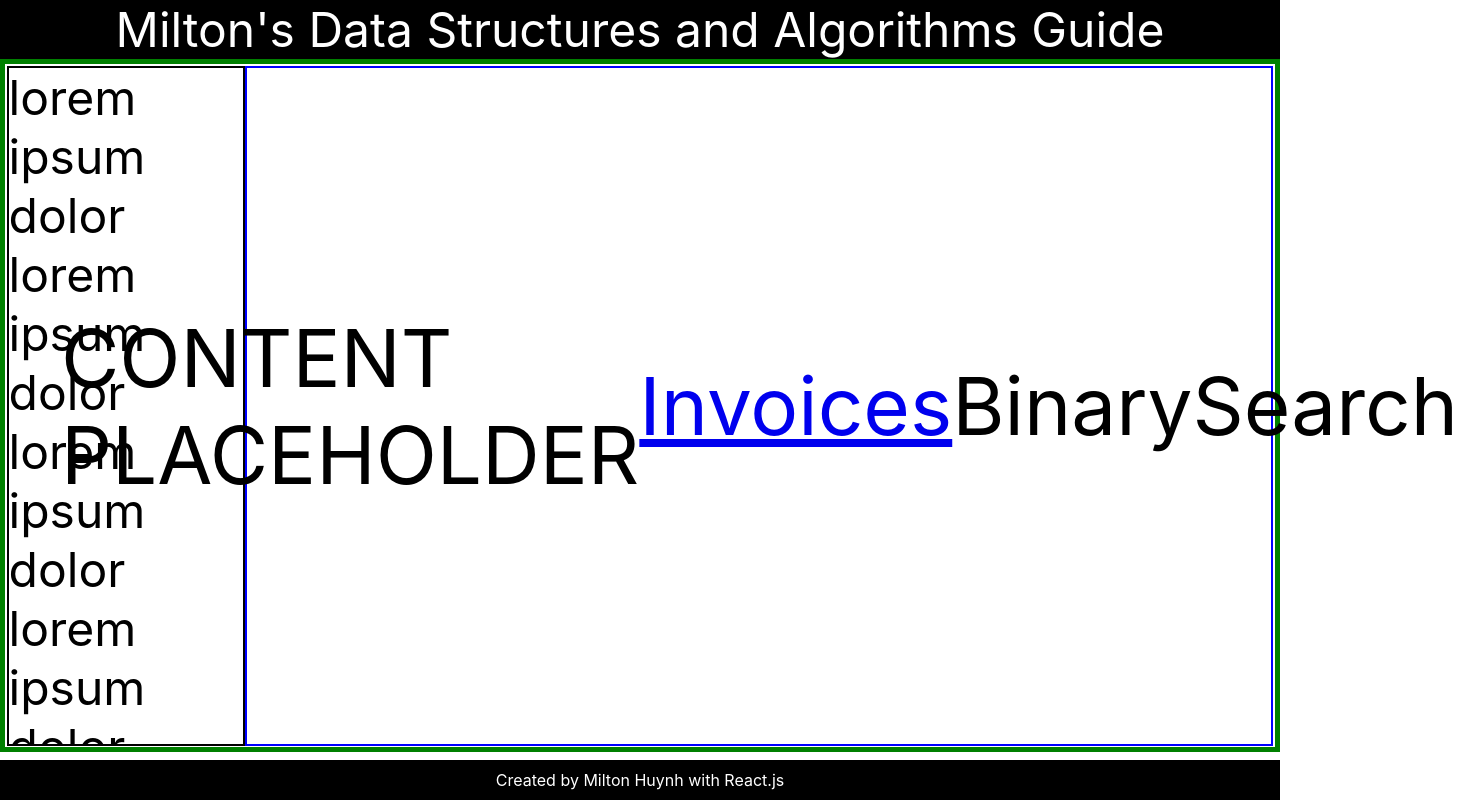
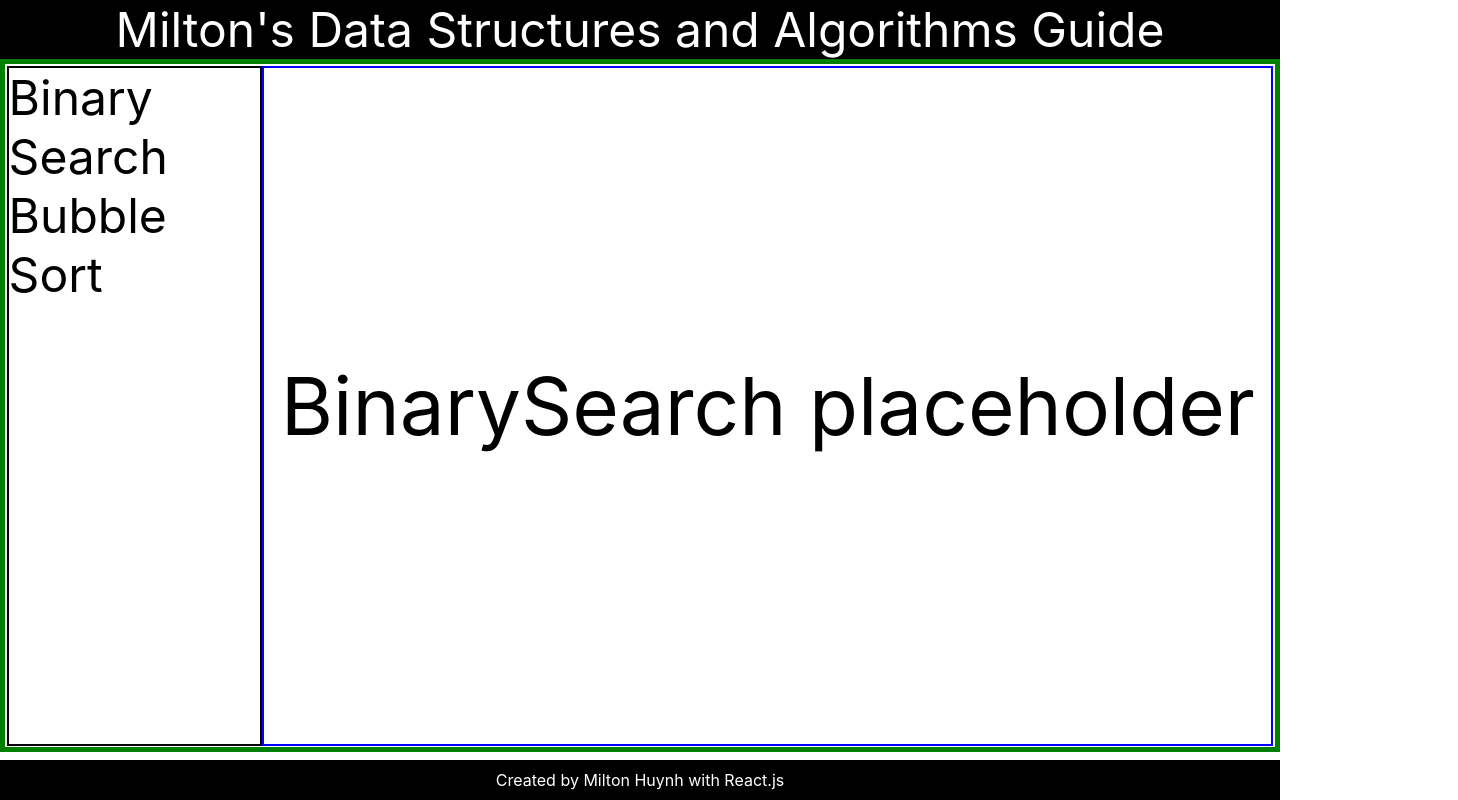
Before and after one commit to miltonhuynh/DSA-guide, a React (Create React App) app in the folder app/: page /DSA-guide/BinarySearch in a window 1280 px wide. Shown: the whole page, 1458 px wide, since content can reach past the window. Built offline with nearby package versions, Linux system fonts and the light colour scheme.

Commit message:
Added some links

```diff
--- a/app/src/Components/Content.js
+++ b/app/src/Components/Content.js
@@ -1,11 +1,9 @@
 import React from 'react'
-import { Outlet, Link } from 'react-router-dom'
+import { Outlet } from 'react-router-dom'
 
 export default function Content() {
   return (
     <div id="Content">
-        CONTENT PLACEHOLDER
-        <Link to="/DSA-guide/BinarySearch">Invoices</Link>
         <Outlet/>
     </div>
   )
--- /dev/null
+++ b/app/src/Components/Home.js
@@ -0,0 +1,7 @@
+import React from 'react'
+
+export default function Home() {
+  return (
+    <div>Click on something to begin!</div>
+  )
+}
--- a/app/src/Components/Nav.js
+++ b/app/src/Components/Nav.js
@@ -1,87 +1,13 @@
 import React from 'react'
+import { Link, useNavigate } from 'react-router-dom'
 
 export default function Nav() {
+  let navigate = useNavigate();
+
   return (
     <div id="Navigator">
-        lorem ipsum dolor
-        lorem ipsum dolor
-        lorem ipsum dolor
-        lorem ipsum dolor
-        lorem ipsum dolor
-        lorem ipsum dolor
-        lorem ipsum dolorlorem ipsum dolor
-        lorem ipsum dolor
-        lorem ipsum dolor
-        lorem ipsum dolor
-        lorem ipsum dolor
-        lorem ipsum dolor
-        lorem ipsum dolorlorem ipsum dolor
-        lorem ipsum dolor
-        lorem ipsum dolor
-        lorem ipsum dolor
-        lorem ipsum dolor
-        lorem ipsum dolor
-        lorem ipsum dolorlorem ipsum dolor
-        lorem ipsum dolor
-        lorem ipsum dolor
-        lorem ipsum dolor
-        lorem ipsum dolor
-        lorem ipsum dolor
-        lorem ipsum dolorlorem ipsum dolor
-        lorem ipsum dolor
-        lorem ipsum dolor
-        lorem ipsum dolor
-        lorem ipsum dolor
-        lorem ipsum dolor
-        lorem ipsum dolorlorem ipsum dolor
-        lorem ipsum dolor
-        lorem ipsum dolor
-        lorem ipsum dolor
-        lorem ipsum dolor
-        lorem ipsum dolor
-        lorem ipsum dolorlorem ipsum dolor
-        lorem ipsum dolor
-        lorem ipsum dolor
-        lorem ipsum dolor
-        lorem ipsum dolor
-        lorem ipsum dolor
-        lorem ipsum dolorlorem ipsum dolor
-        lorem ipsum dolor
-        lorem ipsum dolor
-        lorem ipsum dolor
-        lorem ipsum dolor
-        lorem ipsum dolor
-        lorem ipsum dolorlorem ipsum dolor
-        lorem ipsum dolor
-        lorem ipsum dolor
-        lorem ipsum dolor
-        lorem ipsum dolor
-        lorem ipsum dolor
-        lorem ipsum dolorlorem ipsum dolor
-        lorem ipsum dolor
-        lorem ipsum dolor
-        lorem ipsum dolor
-        lorem ipsum dolor
-        lorem ipsum dolor
-        lorem ipsum dolorlorem ipsum dolor
-        lorem ipsum dolor
-        lorem ipsum dolor
-        lorem ipsum dolor
-        lorem ipsum dolor
-        lorem ipsum dolor
-        lorem ipsum dolor   lorem ipsum dolor
-        lorem ipsum dolor
-        lorem ipsum dolor
-        lorem ipsum dolor
-        lorem ipsum dolor
-        lorem ipsum dolor
-        lorem ipsum dolorlorem ipsum dolor
-        lorem ipsum dolor
-        lorem ipsum dolor
-        lorem ipsum dolor
-        lorem ipsum dolor
-        lorem ipsum dolor
-        lorem ipsum dolor
+      <div onClick={() => navigate("BinarySearch")}>Binary Search</div>
+      <div onClick={() => navigate("BubbleSort")}>Bubble Sort</div>
     </div>
   )
 }
--- a/app/src/Algorithms/BinarySearch.js
+++ b/app/src/Concepts/BinarySearch.js
@@ -2,6 +2,6 @@ import React from 'react'
 
 export default function BinarySearch() {
   return (
-    <div>BinarySearch</div>
+    <div>BinarySearch placeholder</div>
   )
 }
--- /dev/null
+++ b/app/src/Concepts/BubbleSort.js
@@ -0,0 +1,7 @@
+import React from 'react'
+
+export default function BubbleSort() {
+  return (
+    <div>BubbleSort placeholder</div>
+  )
+}
--- a/app/src/index.js
+++ b/app/src/index.js
@@ -3,14 +3,18 @@ import ReactDOM from 'react-dom/client';
 import './index.css';
 import App from './App';
 import { BrowserRouter, Routes, Route } from "react-router-dom";
-import BinarySearch from './Algorithms/BinarySearch';
+import BinarySearch from './Concepts/BinarySearch';
+import Home from './Components/Home';
+import BubbleSort from './Concepts/BubbleSort';
 
 const root = ReactDOM.createRoot(document.getElementById('root'));
 root.render(
   <BrowserRouter>
     <Routes>
       <Route path="/DSA-guide" element={<App />}>
+        <Route index element={<Home />} />
         <Route path="/DSA-guide/BinarySearch" element={<BinarySearch />} />
+        <Route path="/DSA-guide/BubbleSort" element={<BubbleSort />} />
       </Route>
     </Routes>
   </BrowserRouter>
```
